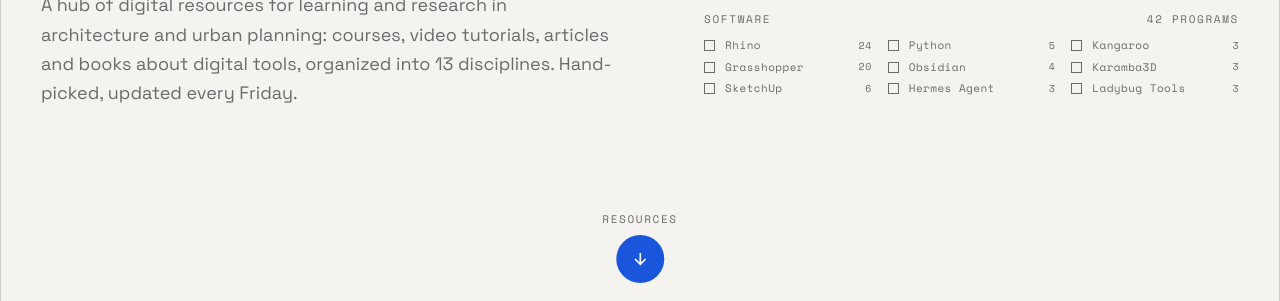
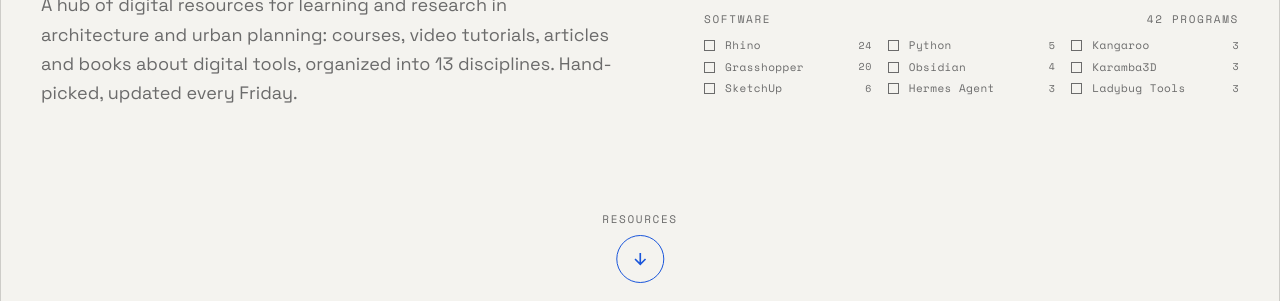
Before and after one commit to raduandrei-source/JUSTHOP, a plain HTML site: page index.html in a window 1280 px wide. Shown: the part 457-758 px from the top of the page. Drawn offline with nearby package versions, Linux system fonts and the light colour scheme.

Commit message:
Butonul rotund de navigare: contur colorat, plin la hover
Fondul paginii, contur subțire și săgeată albastre (resurse) / roșii (lab);
la hover sau focus se umple cu culoare și săgeata devine albă.

Co-Authored-By: Claude Opus 5.5 <noreply@anthropic.com>

```diff
--- a/index.html
+++ b/index.html
@@ -621,15 +621,16 @@
     width: 48px;
     height: 48px;
     border-radius: 50%;
-    background: var(--accent);
-    color: #fff;
+    border: 1.5px solid var(--accent-text);
+    background: var(--bg);
+    color: var(--accent-text);
     display: grid;
     place-items: center;
-    transition: transform 0.15s ease;
+    transition: transform 0.15s ease, background 0.15s ease, color 0.15s ease, border-color 0.15s ease;
   }
   .to-list .ring svg, .to-top svg { width: 18px; height: 18px; }
   .to-list:hover { color: var(--ink); }
-  .to-list:hover .ring { transform: translateY(3px); }
+  .to-list:hover .ring, .to-list:focus-visible .ring { transform: translateY(3px); background: var(--accent); border-color: var(--accent); color: #fff; }
   .to-list:focus-visible, .to-top:focus-visible { outline: 2px solid var(--ink); outline-offset: 4px; }
   .to-top {
     position: fixed;
```
Also changed, not shown: lab.html (+5 -4 lines).
